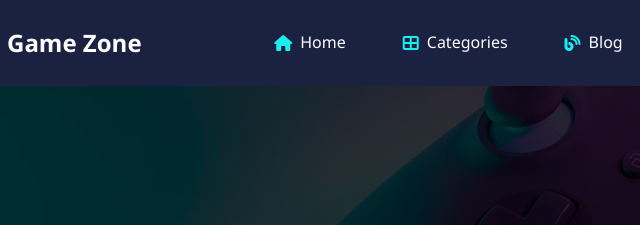
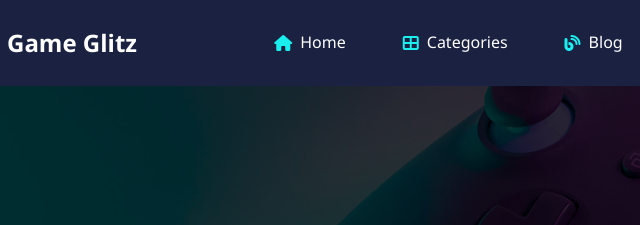
Before and after one commit to CHEGEBB/game-zone, a plain HTML site: page frontend/Community.html in a window 1280 px wide. Shown: the top 225 px of the page, 0-640 px from the left. Drawn offline with Linux system fonts and the light colour scheme.

Commit message:
Refactor Community.html: Update logo text to "Game Glitz"

```diff
--- a/frontend/Community.html
+++ b/frontend/Community.html
@@ -12,7 +12,7 @@
     <header>
         <a href="#" class="logo">
             <i class="fas fa-gamepad"></i>
-            <h1>Game Zone</h1>
+            <h1>Game Glitz</h1>
         </a>
         <ul class="nav">
             <li><a href="Home.html"> <i class="fas fa-home"></i> Home </a></li>
```
